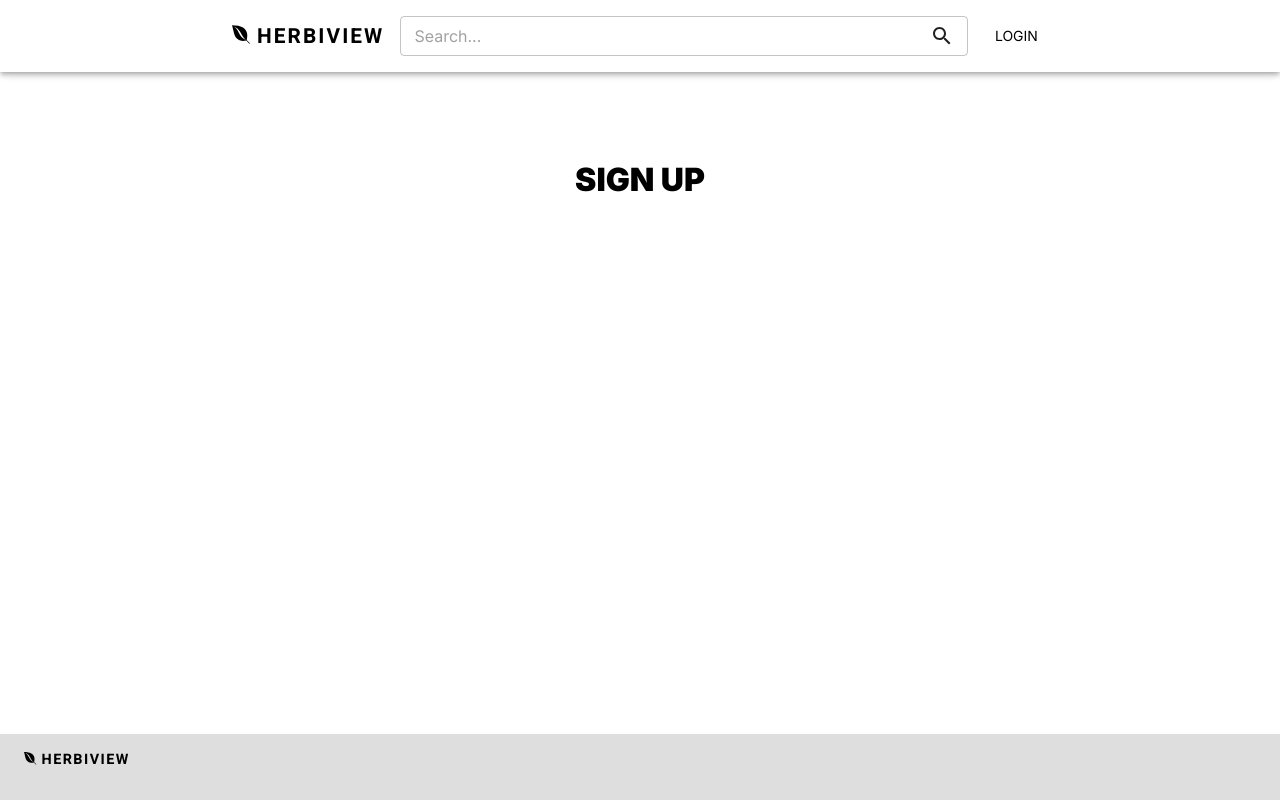
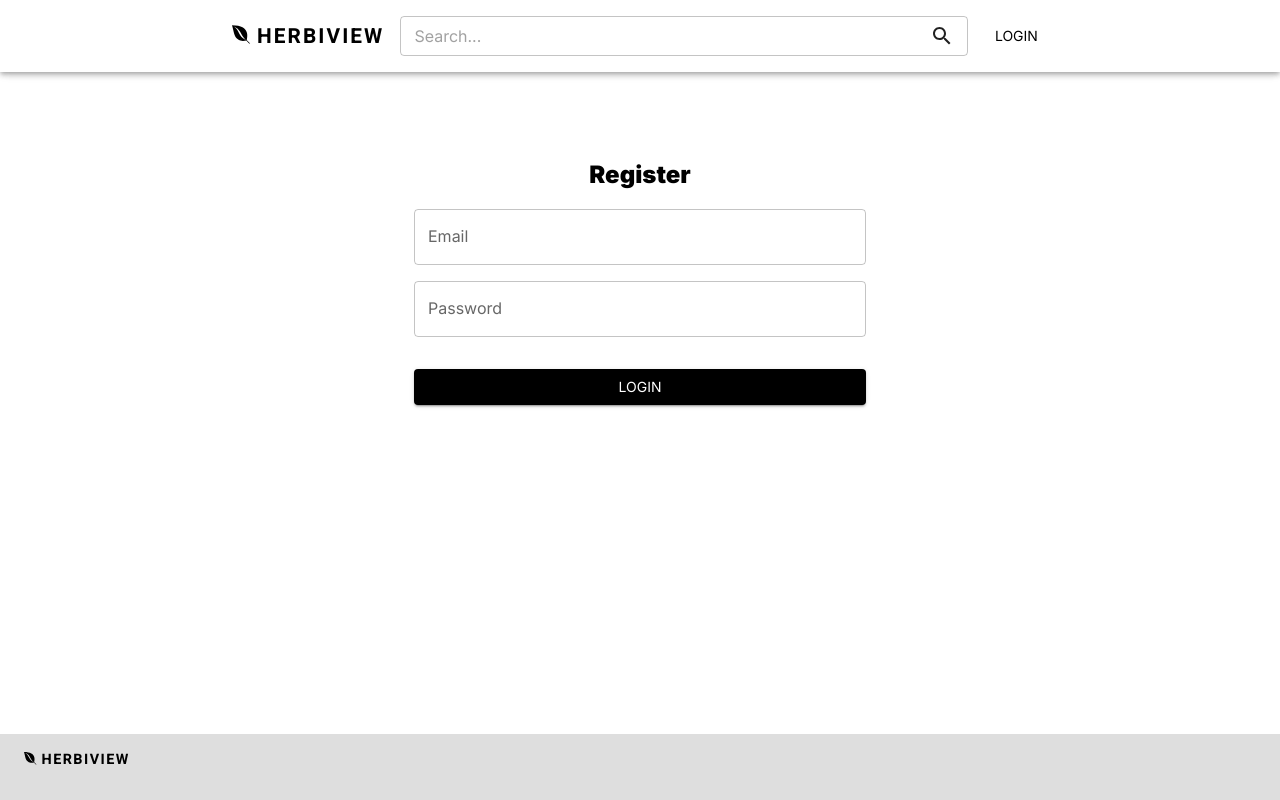
Before and after one commit to arismink/herbiview, a React (Create React App) app in the folder client/: page /register in a window 1280 px wide. Built offline with nearby package versions, Linux system fonts and the light colour scheme.

Commit message:
add form component

```diff
--- a/client/src/components/Register.jsx
+++ b/client/src/components/Register.jsx
@@ -1,7 +1,60 @@
+import { useForm } from "react-hook-form"
+
+import Box from '@mui/material/Box';
+import TextField from '@mui/material/TextField';
+import { Container, Button } from "@mui/material";
+
 export default function Register() {
+  const { register, handleSubmit } = useForm();
+
+
   return (
-    <div>
-      <h1>SIGN UP</h1>
-    </div>
+<Container maxWidth="md">
+      <h2>Register</h2>
+
+      <Container
+        component="form"
+        sx={{
+          width: 500,
+          maxWidth: "100%",
+          alignItems: "center",
+        }}
+        noValidate
+        autoComplete="off"
+        >
+
+        <form>
+
+          <Box mb={2}>
+            <TextField
+              id="outlined-email-input"
+              label="Email"
+              type="email"
+              fullWidth
+              sx={{mb: 2}}
+            />
+
+            <TextField
+              id="outlined-password-input"
+              label="Password"
+              type="password"
+              autoComplete="current-password"
+              fullWidth
+              sx={{mb: 2}}
+            />
+
+          </Box>
+
+          <Button
+            type="submit"
+            variant="contained"
+            fullWidth
+            sx={{mb: 4}}>Login</Button>
+
+        </form>
+
+       </Container>
+
+    </Container>
   )
 };
```
